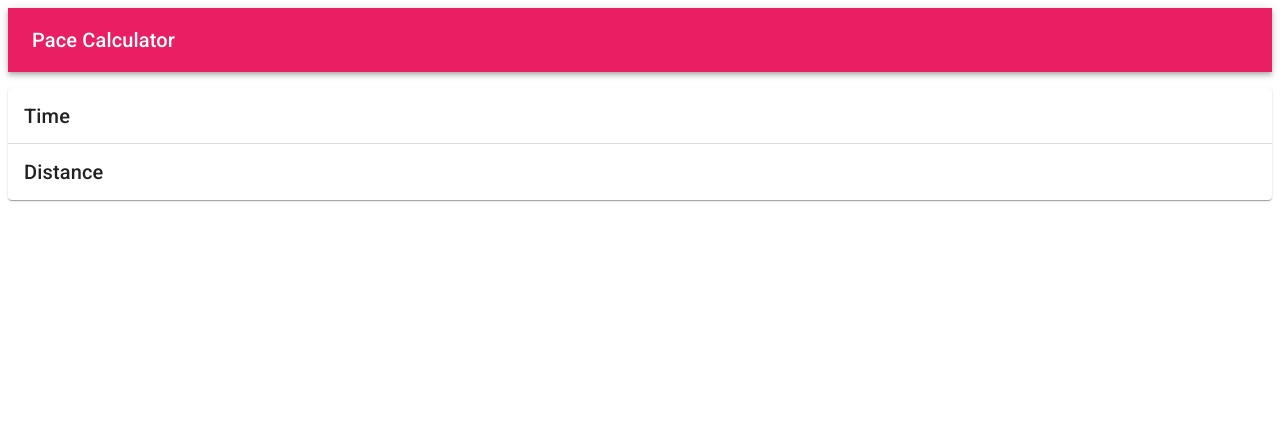
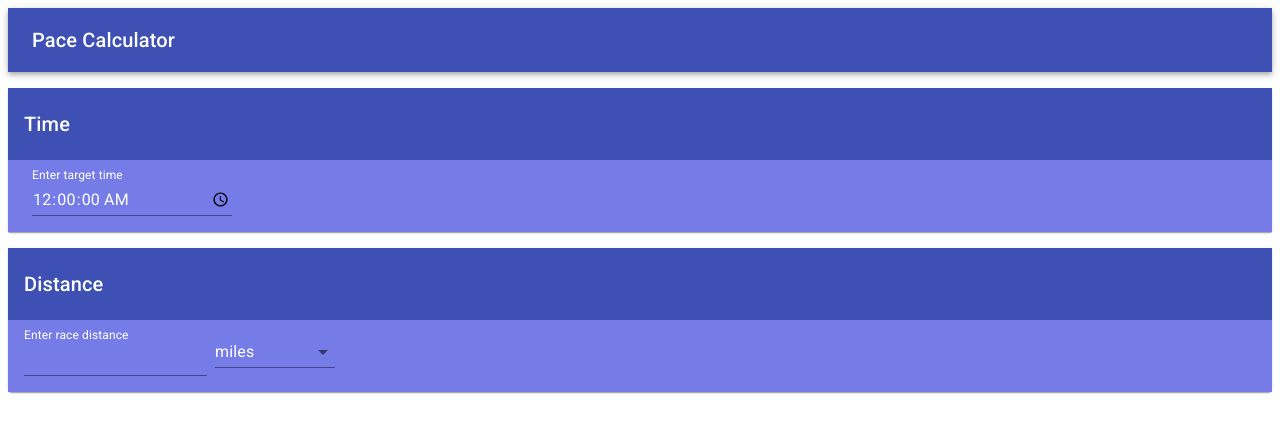
Before and after one commit to majikjohnson/pace-calculator, a React (Create React App) app in the folder client/: page / in a window 1280 px wide. Shown: the top 432 px of the page. Built offline with nearby package versions, Linux system fonts and the light colour scheme; the HTML template or start-up script is replaced by a standard one.

Commit message:
updated UI for time and distance components

```diff
--- a/client/src/App.js
+++ b/client/src/App.js
@@ -3,7 +3,7 @@ import './App.css';
 import 'typeface-roboto';
 
 import { ThemeProvider } from '@material-ui/core/styles';
-import theme from './theme/theme';
+import theme from './styles/theme';
 
 import Navbar from './components/layout/Navbar';
 import Converter from './components/Converter';
--- a/client/src/components/Converter.js
+++ b/client/src/components/Converter.js
@@ -1,61 +1,17 @@
 import React from 'react';
 
 //Material UI imports
-import Typography from '@material-ui/core/Typography';
-import ExpansionPanel from '@material-ui/core/ExpansionPanel';
-import TextField from '@material-ui/core/TextField';
-import ExpansionPanelSummary from '@material-ui/core/ExpansionPanelSummary';
-import ExpansionPanelDetails from '@material-ui/core/ExpansionPanelDetails';
-import { makeStyles } from '@material-ui/core/styles';
+import TimePanel from '../components/TimePanel';
 
-const useStyles = makeStyles({
-	root: {
-		marginTop: '16px',
-	},
-	container: {
-		display: 'flex',
-		flexWrap: 'wrap',
-	},
-	textField: {
-		width: 200,
-	},
-	expanded: {},
-});
+import useStyles from '../styles/containerStyle';
+import DistancePanel from './DistancePanel';
 
 const Converter = () => {
 	const classes = useStyles();
 	return (
-		<div className={classes.root}>
-			<ExpansionPanel>
-				<ExpansionPanelSummary className={classes.expanded}>
-					<Typography variant="h6">Time</Typography>
-				</ExpansionPanelSummary>
-				<ExpansionPanelDetails>
-					<form className={classes.container} noValidate>
-						<TextField
-							id="time"
-							label="Enter the target time"
-							type="time"
-							defaultValue="00:00:00"
-							className={classes.textField}
-							InputLabelProps={{
-								shrink: true,
-							}}
-							inputProps={{
-								step: 1, // 5 min
-							}}
-						/>
-					</form>
-				</ExpansionPanelDetails>
-			</ExpansionPanel>
-			<ExpansionPanel>
-				<ExpansionPanelSummary>
-					<Typography variant="h6">Distance</Typography>
-				</ExpansionPanelSummary>
-				<ExpansionPanelDetails>
-					Enter Distance
-				</ExpansionPanelDetails>
-			</ExpansionPanel>
+		<div className={classes.container}>
+			<TimePanel />
+			<DistancePanel />
 		</div>
 	);
 };
--- /dev/null
+++ b/client/src/components/DistancePanel.js
@@ -0,0 +1,49 @@
+import React from 'react';
+import { makeStyles } from '@material-ui/core/styles';
+
+import Typography from '@material-ui/core/Typography';
+import ExpansionPanel from '@material-ui/core/ExpansionPanel';
+import ExpansionPanelSummary from '@material-ui/core/ExpansionPanelSummary';
+import ExpansionPanelDetails from '@material-ui/core/ExpansionPanelDetails';
+import TextField from '@material-ui/core/TextField';
+import FormControl from '@material-ui/core/FormControl';
+import NativeSelect from '@material-ui/core/NativeSelect';
+
+const useStyles = makeStyles(theme => ({
+    formControl: {
+      margin: theme.spacing(1),
+      minWidth: 120,
+    },
+    selectEmpty: {
+      marginTop: theme.spacing(2),
+    },
+  }));
+
+const DistancePanel = () => {
+    const classes = useStyles();
+	return (
+		<ExpansionPanel expanded={true}>
+			<ExpansionPanelSummary>
+				<Typography variant="h6">Distance</Typography>
+			</ExpansionPanelSummary>
+			<ExpansionPanelDetails>
+				<TextField
+					id="distance"
+					label="Enter race distance"
+					type="number"
+					InputLabelProps={{
+						shrink: true,
+					}}
+				/>
+				<FormControl className={classes.formControl}>
+					<NativeSelect name="age">
+						<option value="miles">miles</option>
+						<option value="km">kilometers</option>
+					</NativeSelect>
+				</FormControl>
+			</ExpansionPanelDetails>
+		</ExpansionPanel>
+	);
+};
+
+export default DistancePanel;
--- /dev/null
+++ b/client/src/components/TimePanel.js
@@ -0,0 +1,49 @@
+import React from 'react';
+import { makeStyles } from '@material-ui/core/styles';
+
+import Typography from '@material-ui/core/Typography';
+import ExpansionPanel from '@material-ui/core/ExpansionPanel';
+import ExpansionPanelSummary from '@material-ui/core/ExpansionPanelSummary';
+import ExpansionPanelDetails from '@material-ui/core/ExpansionPanelDetails';
+import TextField from '@material-ui/core/TextField';
+
+const useStyles = makeStyles(theme => ({
+	container: {
+		display: 'flex',
+		flexWrap: 'wrap',
+	},
+	textField: {
+		marginLeft: theme.spacing(1),
+		marginRight: theme.spacing(1),
+		width: 200,
+	},
+}));
+
+const TimePanel = () => {
+	const classes = useStyles();
+
+	return (
+		<ExpansionPanel expanded={true}>
+			<ExpansionPanelSummary>
+				<Typography variant="h6">Time</Typography>
+			</ExpansionPanelSummary>
+			<ExpansionPanelDetails>
+				<TextField
+					id="time"
+					label="Enter target time"
+                    type="time"
+					defaultValue="00:00:00"
+					className={classes.textField}
+					InputLabelProps={{
+						shrink: true,
+					}}
+					inputProps={{
+						step: 1, // 5 min
+					}}
+				/>
+			</ExpansionPanelDetails>
+		</ExpansionPanel>
+	);
+};
+
+export default TimePanel;
--- /dev/null
+++ b/client/src/styles/containerStyle.js
@@ -0,0 +1,9 @@
+import { makeStyles } from '@material-ui/core/styles';
+
+const useStyles = makeStyles({
+	container: {
+		marginTop: '16px',
+	},
+});
+
+export default useStyles;
--- /dev/null
+++ b/client/src/styles/theme.js
@@ -0,0 +1,38 @@
+import { createMuiTheme } from '@material-ui/core/styles';
+
+const theme = createMuiTheme({
+	palette: {
+		primary: {
+			light: '#757ce8',
+			main: '#3f50b5',
+			dark: '#002884',
+			contrastText: '#fff',
+		},
+	},
+	overrides: {
+		MuiExpansionPanelSummary: {
+			root: {
+				backgroundColor: '#3f50b5',
+				color: 'white',
+			},
+		},
+		MuiExpansionPanelDetails: {
+			root: {
+				backgroundColor: '#757ce8',
+				color: 'white'
+			},
+		},
+		MuiFormLabel: {
+			root: {
+				color: 'white'
+			}
+		},
+		MuiInputBase: {
+			root: {
+				color: 'white'
+			}
+		}
+	},
+});
+
+export default theme;
--- a/client/src/theme/theme.js
+++ /dev/null
@@ -1,9 +0,0 @@
-import { createMuiTheme } from '@material-ui/core/styles';
-import { pink, indigo } from '@material-ui/core/colors';
-
-export default createMuiTheme({
-	palette: {
-		primary: pink,
-		secondary: indigo,
-	},
-});
```
